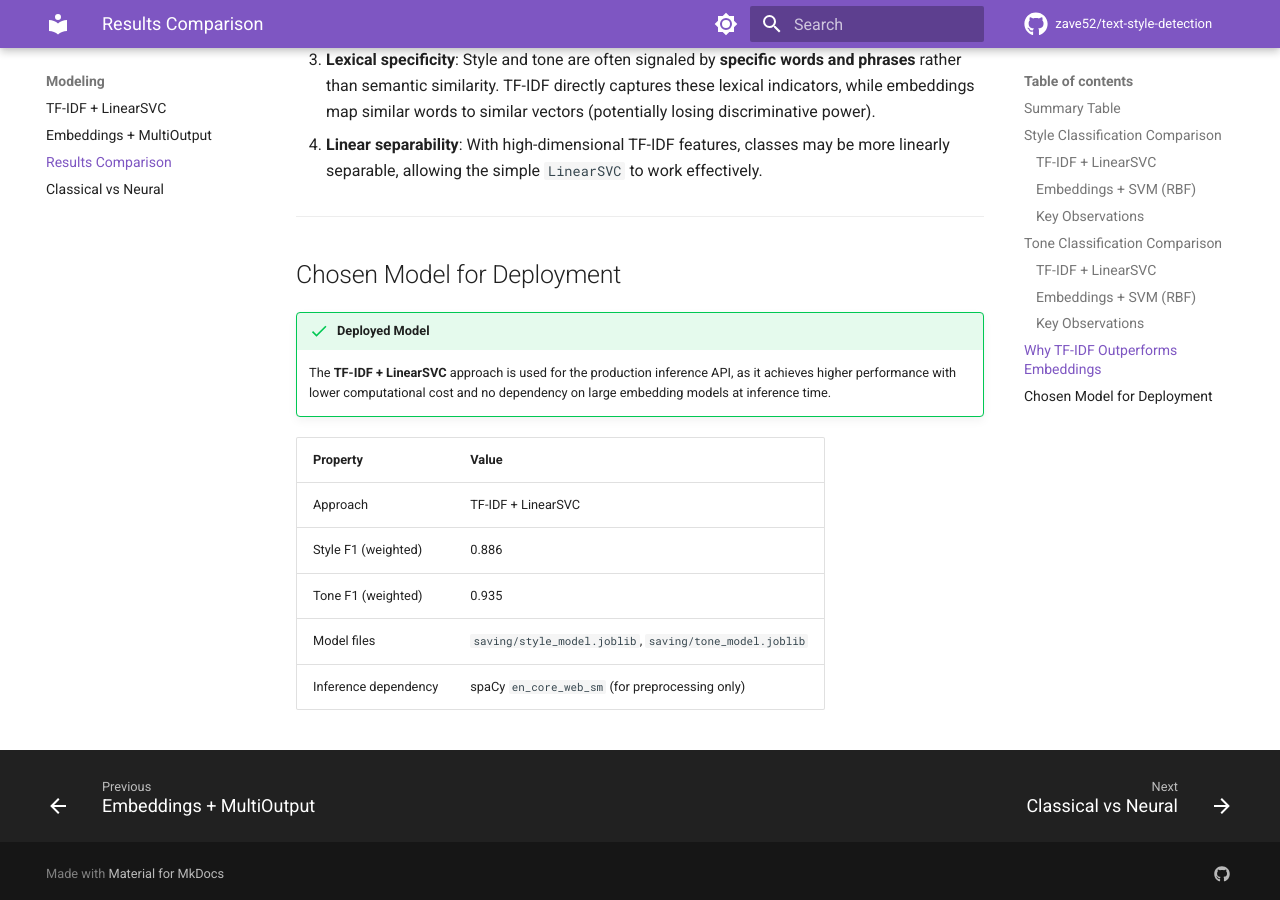
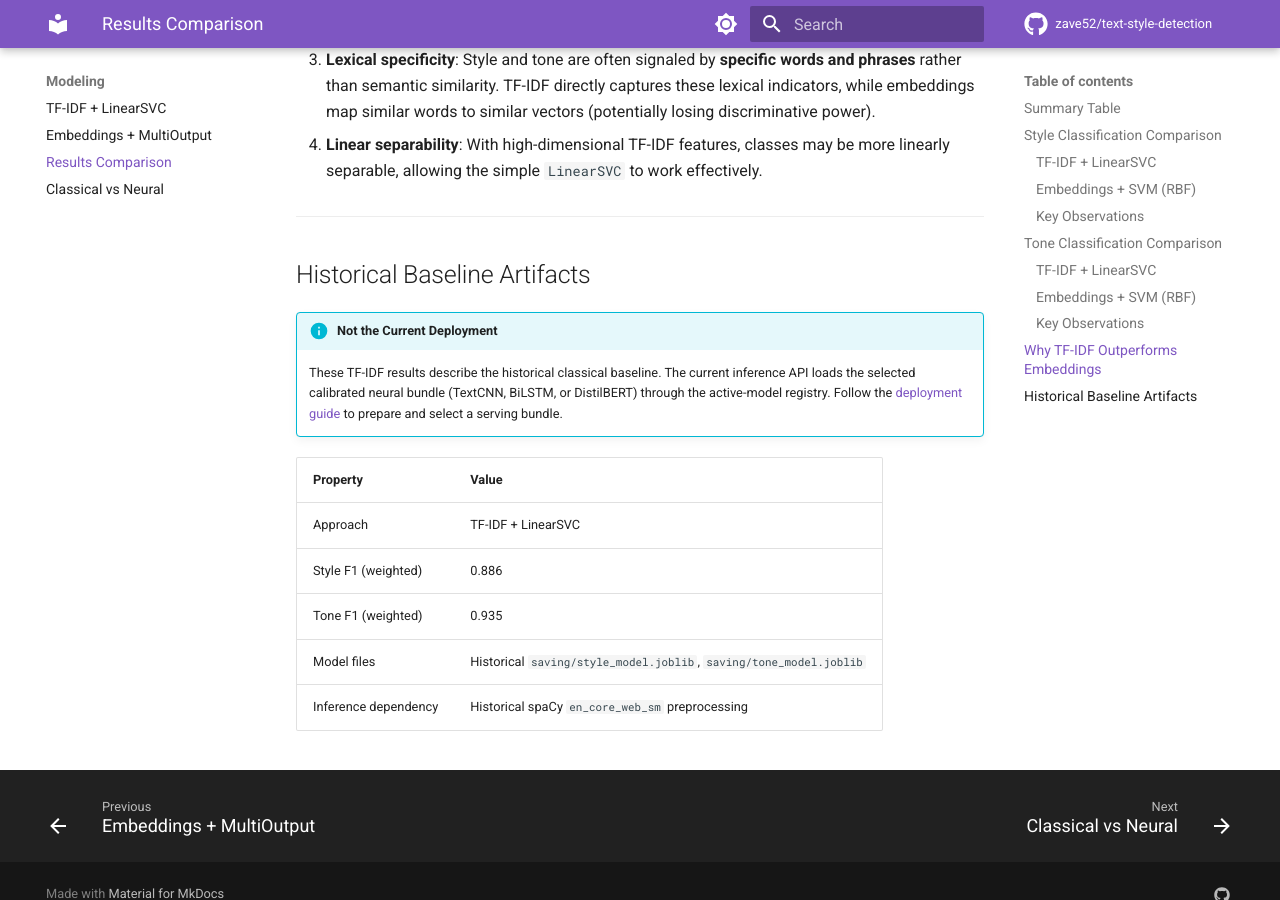
Before and after one commit to zave52/text-style-detection, an MkDocs documentation site: the page built from docs/modeling/results.md, in a window 1280 px wide and 900 px high, scrolled down 3391 px. Built offline with MkDocs 1.6.1 and Material for MkDocs 9.7.7, drawn with Linux system fonts in a browser that asks for light colours; comment, search, counter and statistics services are not loaded.

Commit message:
Clarify historical model results

```diff
--- a/docs/modeling/results.md
+++ b/docs/modeling/results.md
@@ -94,15 +94,15 @@ Several factors explain why the simpler TF-IDF approach outperforms the embeddin
 
 ---
 
-## Chosen Model for Deployment
+## Historical Baseline Artifacts
 
-!!! success "Deployed Model"
-    The **TF-IDF + LinearSVC** approach is used for the production inference API, as it achieves higher performance with lower computational cost and no dependency on large embedding models at inference time.
+!!! info "Not the Current Deployment"
+    These TF-IDF results describe the historical classical baseline. The current inference API loads the selected calibrated neural bundle (TextCNN, BiLSTM, or DistilBERT) through the active-model registry. Follow the [deployment guide](../application/deployment.md) to prepare and select a serving bundle.
 
 | Property | Value |
 |----------|-------|
 | Approach | TF-IDF + LinearSVC |
 | Style F1 (weighted) | 0.886 |
 | Tone F1 (weighted) | 0.935 |
-| Model files | `saving/style_model.joblib`, `saving/tone_model.joblib` |
-| Inference dependency | spaCy `en_core_web_sm` (for preprocessing only) |
+| Model files | Historical `saving/style_model.joblib`, `saving/tone_model.joblib` |
+| Inference dependency | Historical spaCy `en_core_web_sm` preprocessing |
```
